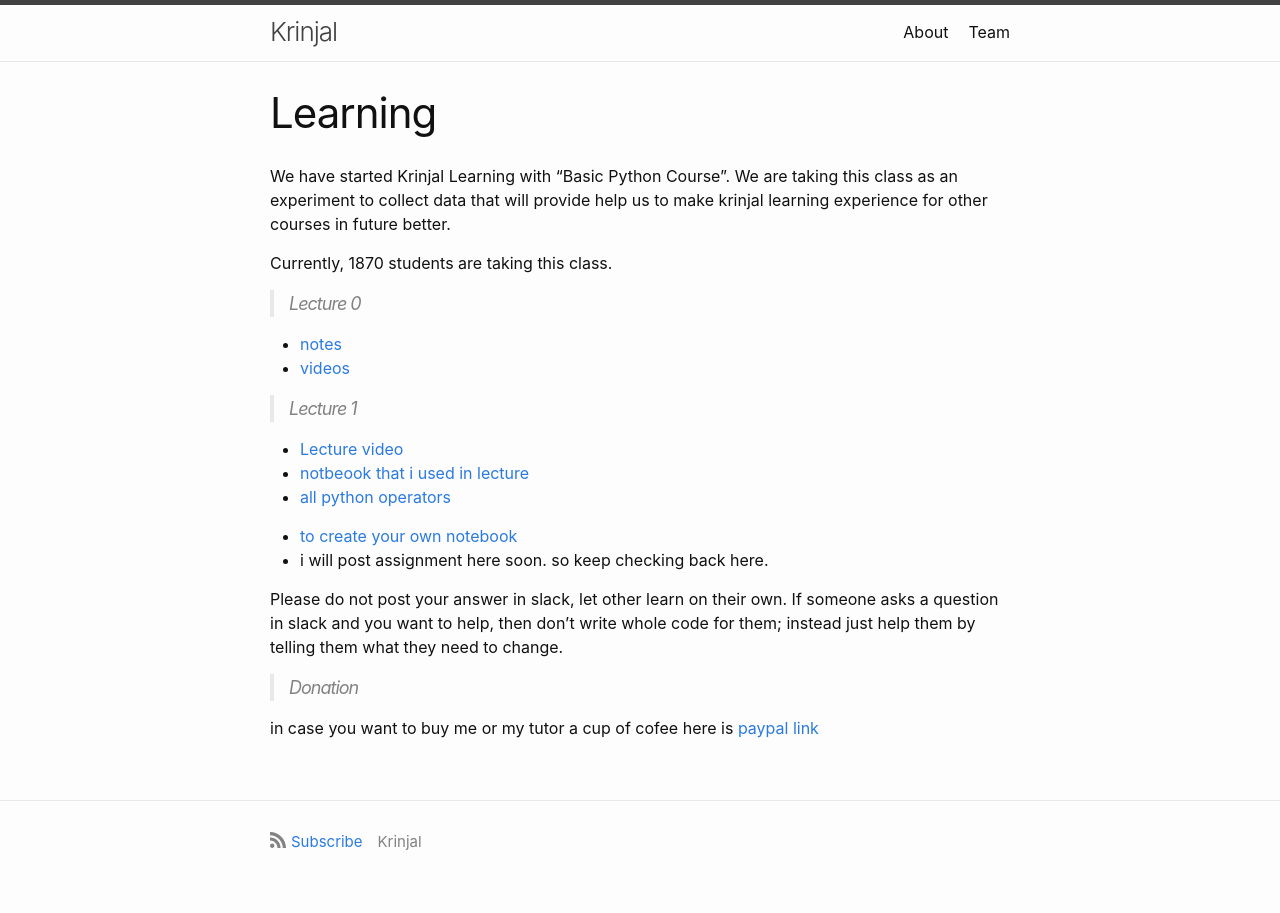
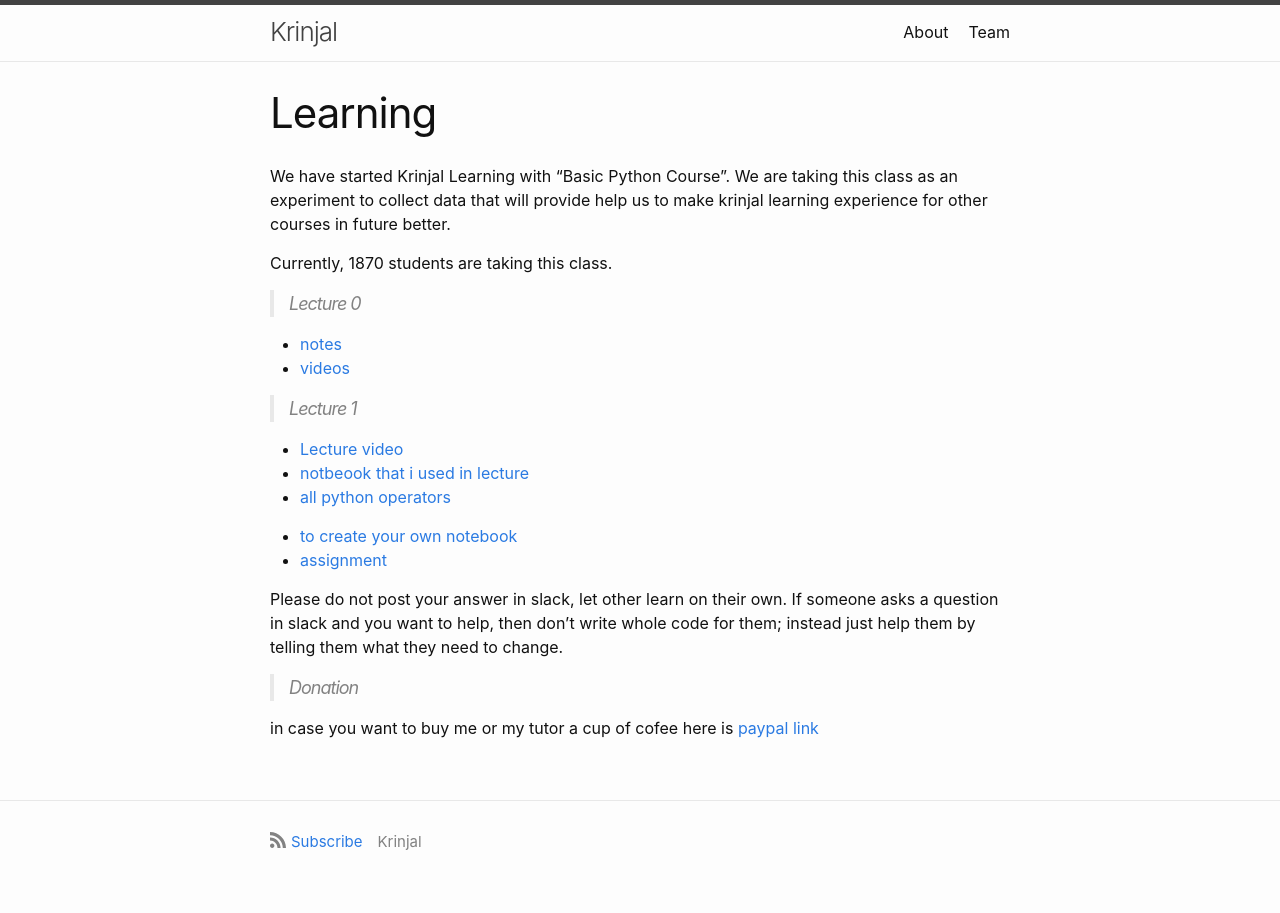
Before and after one commit to krinjalorg/krinjalorg.github.io, a Jekyll site: the page built from pages/projects/learning.md, in a window 1280 px wide. Built offline with Jekyll 4.4.1, drawn with Linux system fonts in a browser that asks for light colours.

Commit message:
assignment-1

```diff
--- a/pages/projects/learning.md
+++ b/pages/projects/learning.md
@@ -22,7 +22,7 @@ Currently, 1870 students are taking this class.
 - [all python operators](https://www.w3schools.com/python/python_operators.asp)
 
 - [to create your own notebook](https://colab.research.google.com/)
-- i will post assignment here soon. so keep checking back here.
+- [assignment](https://colab.research.google.com/drive/1IKxiVWtn8QUHtXHZDI-2RBDmnPiNToVn#scrollTo=ibhDxSVZTRF-)
 
 Please do not post your answer in slack, let other learn on their own.
 If someone asks a question in slack and you want to help, then don't write whole code for them; instead just help them by telling them what they need to change.
```
